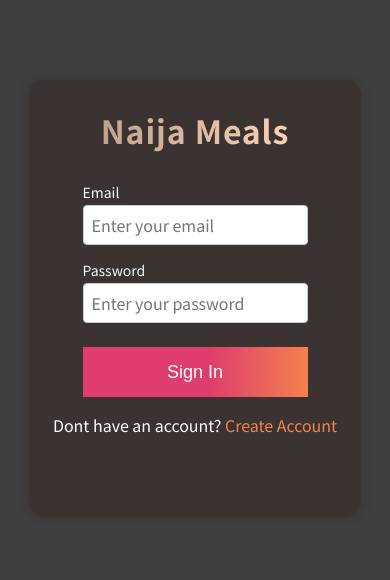
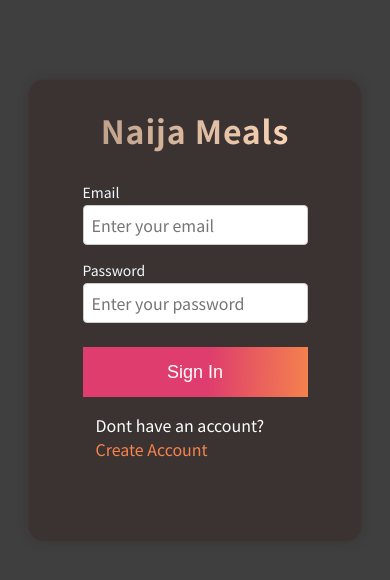
Before and after one commit to nurez305/Meal-order-app, a React (Create React App) app: page / in a window 390 px wide. Shown: the top 580 px of the page. Built offline with nearby package versions, Linux system fonts and the light colour scheme.

Commit message:
update on responsiveness

```diff
--- a/src/Pages/Login/Login.module.css
+++ b/src/Pages/Login/Login.module.css
@@ -269,5 +269,10 @@
         margin-left: 10.2rem;
     }
 
+    .login_text {
+      width: 60%;
+      line-height: 1.5;
+    }
+
 
 }
```
